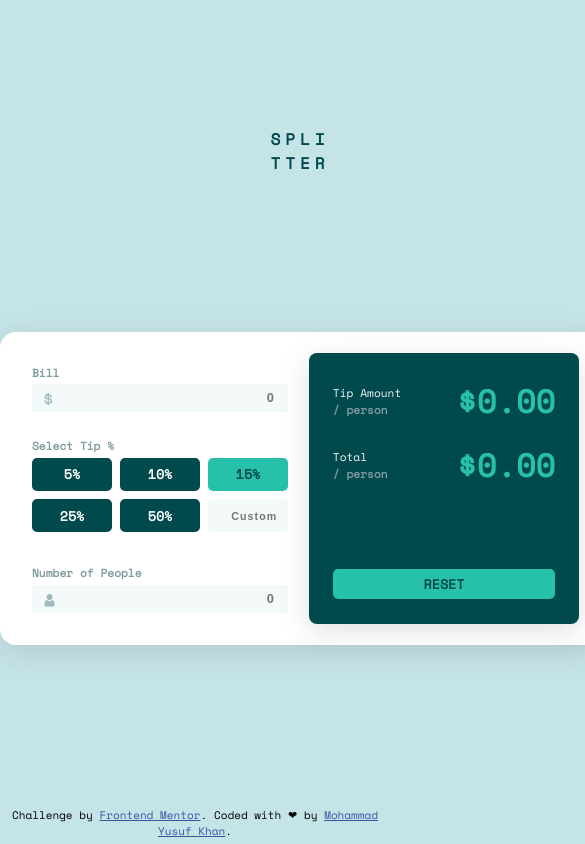
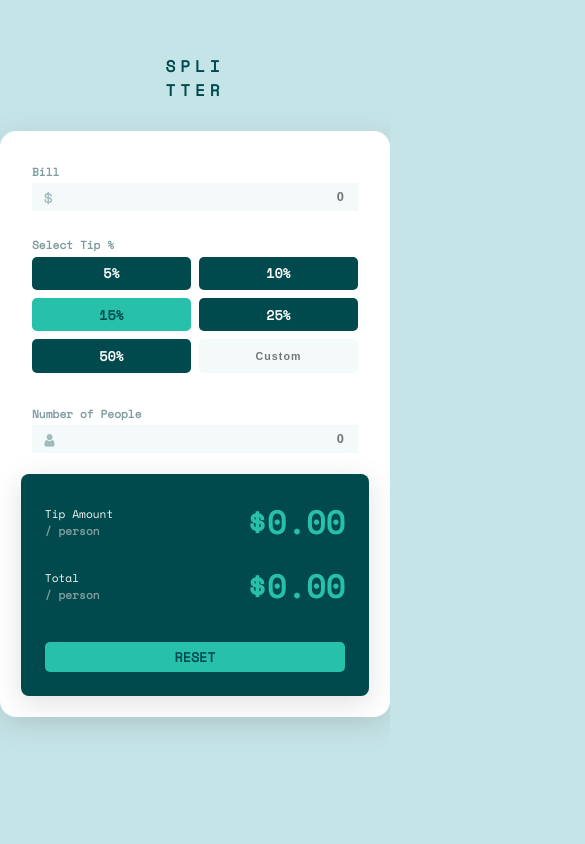
Before and after one commit to ysf-khn/FRONTEND-MENTOR, a plain HTML site: page tip-calculator-app-main/index.html in a window 390 px wide. Shown: the whole page, 585 px wide, since content can reach past the window. Drawn offline with nearby package versions, Linux system fonts and the light colour scheme.

Commit message:
Adjusted display for mobile

```diff
--- a/tip-calculator-app-main/styles.css
+++ b/tip-calculator-app-main/styles.css
@@ -171,6 +171,37 @@ label {
   color: hsl(228, 45%, 44%);
 }
 
+@media only screen and (max-width: 400px) {
+  .splitter {
+    margin-bottom: 1em;
+  }
+
+  .container {
+    width: 100vw;
+    grid-template-columns: 1fr;
+  }
+
+  .tip-container {
+    grid-template-columns: 1fr 1fr;
+  }
+
+  .tip-container button {
+    width: 100%;
+  }
+
+  .tip-custom-value {
+    text-align: center;
+  }
+
+  .right {
+    grid-row-gap: 1em;
+  }
+
+  .attribution {
+    display: none;
+  }
+}
+
 /* - Strong cyan: hsl(172, 67%, 45%)
 
 ### Neutral
```
